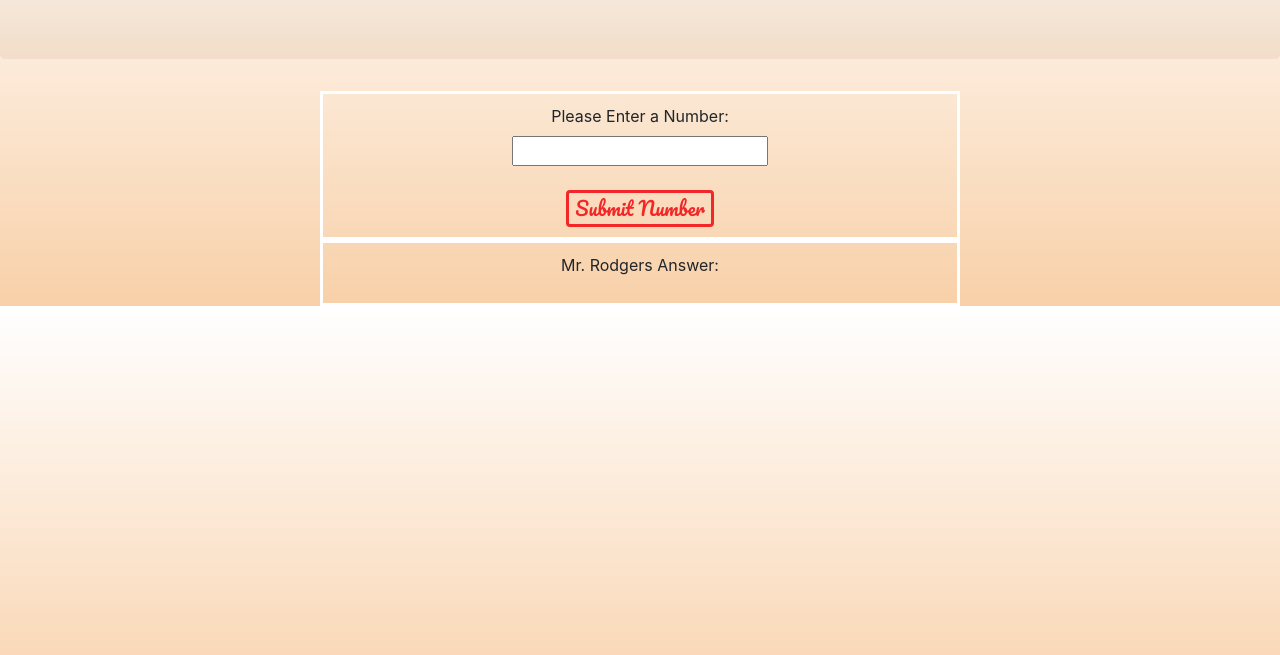
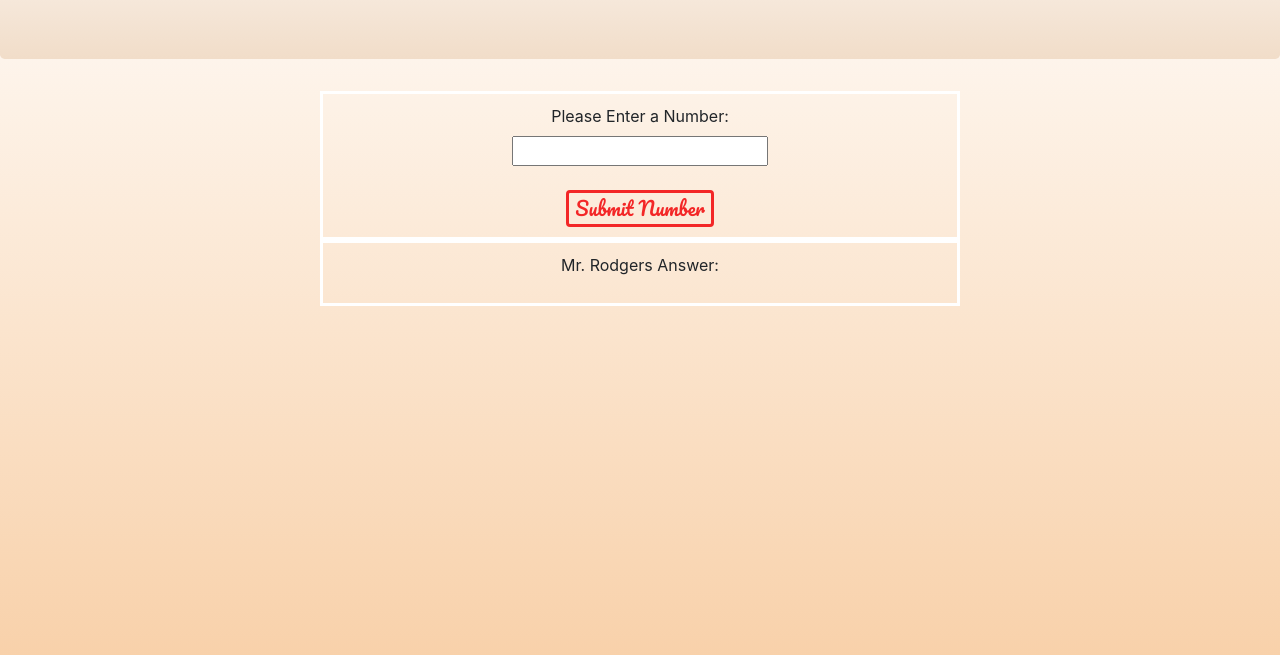
Before and after one commit to JTSkelton/rodgers, a plain HTML site: page index.html in a window 1280 px wide. Shown: the part 125-780 px from the top of the page. Drawn offline with Linux system fonts and the light colour scheme.

Commit message:
Fixed CSS bug

```diff
--- a/css/styles.css
+++ b/css/styles.css
@@ -1,7 +1,12 @@
 @import url('https://fonts.googleapis.com/css2?family=Pacifico&display=swap');
+html {
+  margin: 0px;
+  min-height: 100%;
+  width: 100%;
+}
 
-body{
-  height:auto;
+body {
+  margin: 0px;
   min-height: 100%;
   width: 100%;
   background: linear-gradient(to top, #f8d0a8, #ffffff);
```
Also changed, not shown: 1 other file.
